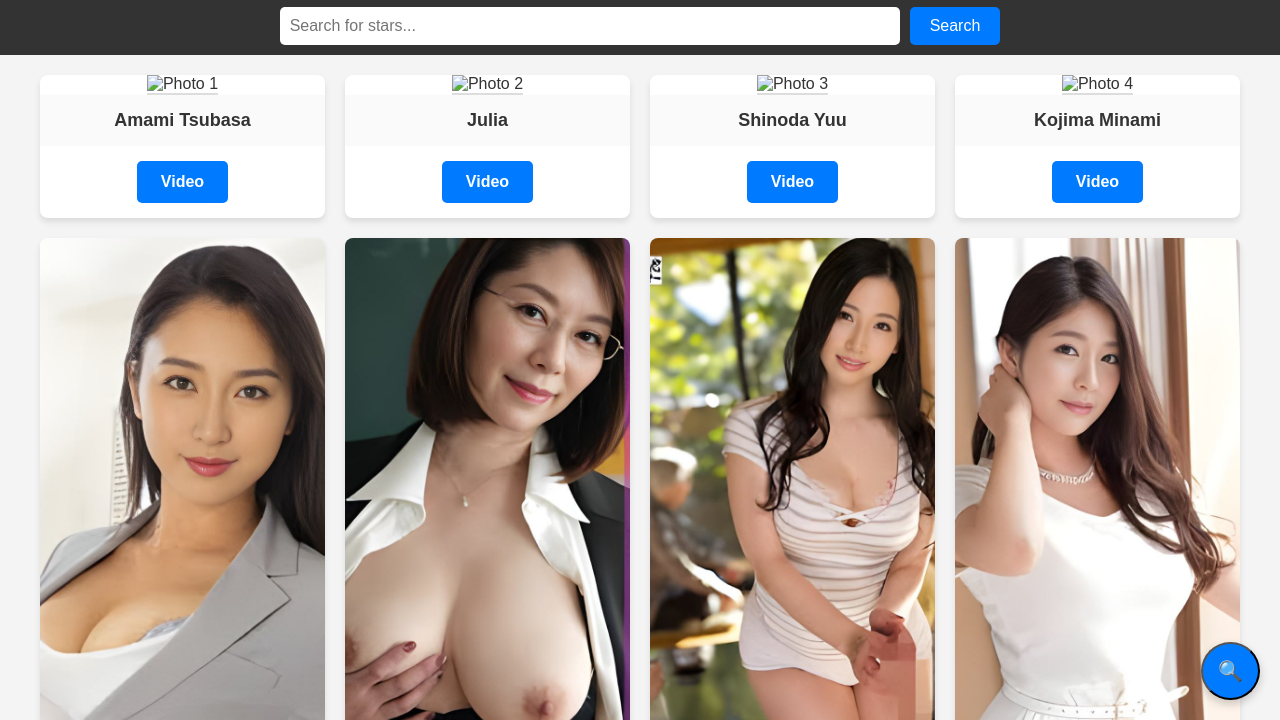
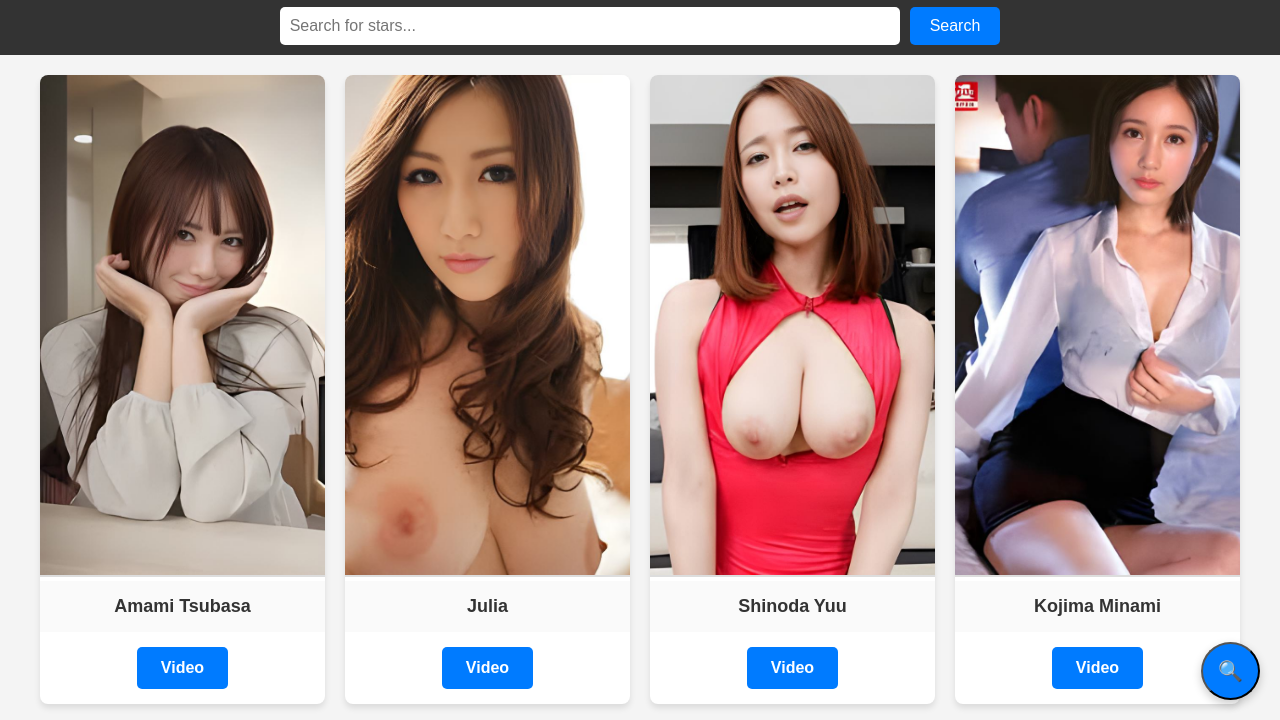
Before and after one commit to yoo2223/jav4u-website, a plain HTML site: page main/stars.html in a window 1280 px wide. Shown: the part 80-800 px from the top of the page. Drawn offline with Linux system fonts and the light colour scheme; files whose address does not match are found by name.

Commit message:
Update stars.html

```diff
--- a/main/stars.html
+++ b/main/stars.html
@@ -313,30 +313,30 @@ footer {
     <div class="gallery" id="gallery">
         <!-- Photo Item 1 -->
         <div class="photo-item" >
-            <img src="/meow/photos/download.jpg"alt="Photo 1">
+            <img src="/photos/download.jpg"alt="Photo 1">
             <h3>Amami Tsubasa</h3>
-            <a href="/meow/star videos/Amami Tsubasa.html" target="_blank" class="video-button">Video</a>
+            <a href="/star videos/Amami Tsubasa.html" target="_blank" class="video-button">Video</a>
         </div>
 
         <!-- Photo Item 2 -->
         <div class="photo-item">
-            <img src="/meow/photos/download (1).jpg" alt="Photo 2">
+            <img src="/photos/download (1).jpg" alt="Photo 2">
             <h3>	Julia</h3>
-            <a href="/meow/star videos/Julia.html" target="_blank" class="video-button">Video</a>
+            <a href="/star videos/Julia.html" target="_blank" class="video-button">Video</a>
         </div>
 
         <!-- Photo Item 3 -->
         <div class="photo-item">
-            <img src="/meow/photos/Shinoda Yuu.jpg" alt="Photo 3">
+            <img src="/photos/Shinoda Yuu.jpg" alt="Photo 3">
             <h3>Shinoda Yuu</h3>
-            <a href="/meow/star videos/Shinoda Yuu.html" target="_blank" class="video-button">Video</a>
+            <a href="/star videos/Shinoda Yuu.html" target="_blank" class="video-button">Video</a>
         </div>
 
         <!-- Photo Item 4 -->
         <div class="photo-item">
-            <img src="/meow/photos/Kojima Minami.jpg" alt="Photo 4">
+            <img src="/photos/Kojima Minami.jpg" alt="Photo 4">
             <h3>Kojima Minami</h3>
-            <a href="/meow/star videos/Kojima Minami.html" target="_blank" class="video-button">Video</a>
+            <a href="/star videos/Kojima Minami.html" target="_blank" class="video-button">Video</a>
         </div>
 
         <!-- Photo Item 5 -->
```
